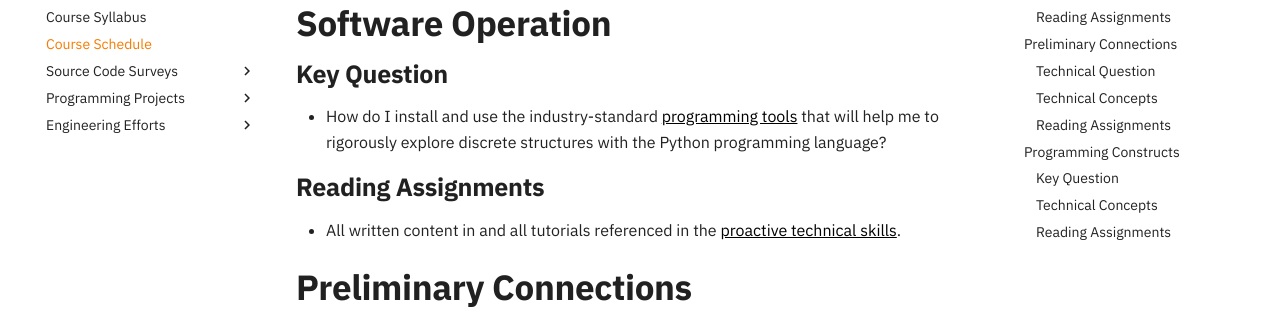
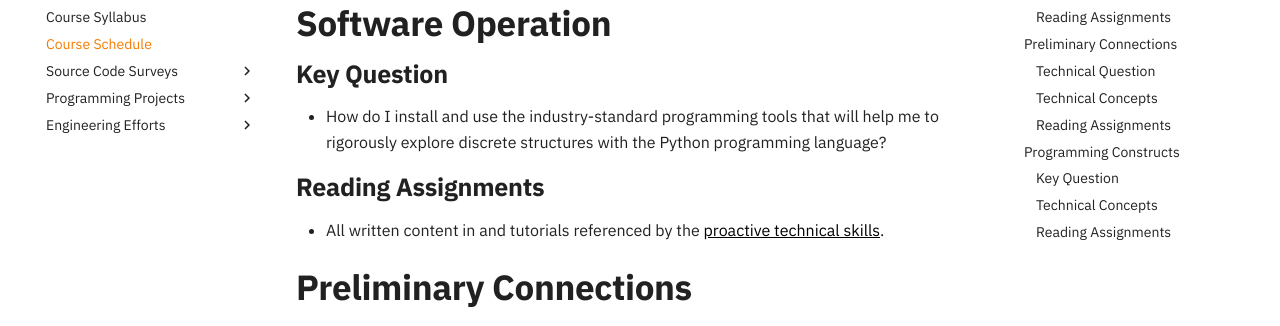
Before and after one commit to ProactiveProgrammers/www.proactiveprogrammers.com, an MkDocs documentation site: the page built from docs/discrete-structures/schedule-discrete-structures.md, in a window 1280 px wide and 900 px high. Shown: the part 223-549 px from the top of the window. Built offline with MkDocs 1.6.1 and Material for MkDocs 9.7.7, drawn with Linux system fonts in a browser that asks for light colours; comment, search, counter and statistics services are not loaded.

Commit message:
fix: Improve wording in first section of schedule-discrete-structures.

```diff
--- a/docs/discrete-structures/schedule-discrete-structures.md
+++ b/docs/discrete-structures/schedule-discrete-structures.md
@@ -4,13 +4,13 @@
 
 ### Key Question
 
-- How do I install and use the industry-standard [programming
-  tools](../tools/programming-tools.md) that will help me to rigorously
-  explore discrete structures with the Python programming language?
+- How do I install and use the industry-standard programming tools that will
+  help me to rigorously explore discrete structures with the Python programming
+  language?
 
 ### Reading Assignments
 
-- All written content in and all tutorials referenced in the [proactive technical
+- All written content in and tutorials referenced by the [proactive technical
   skills](/technical-skills/introduction-technical-skills).
 
 ## Preliminary Connections
```
